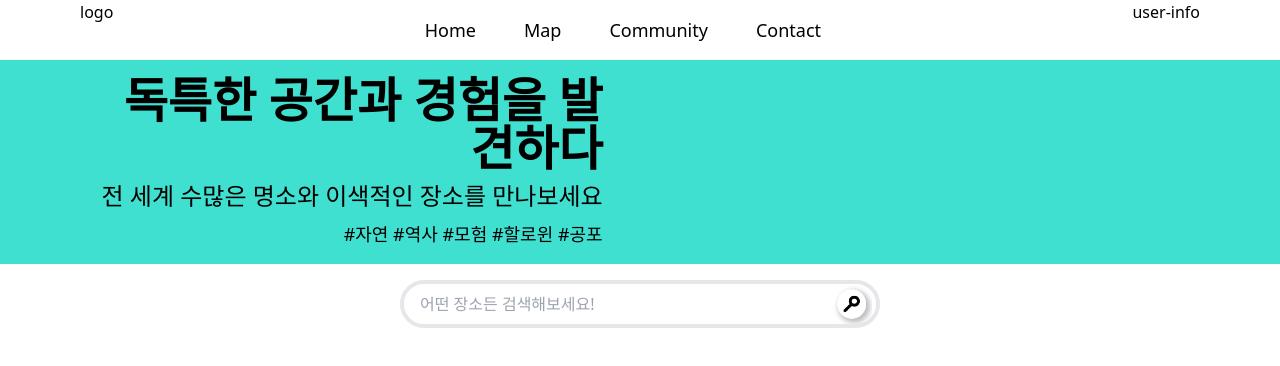
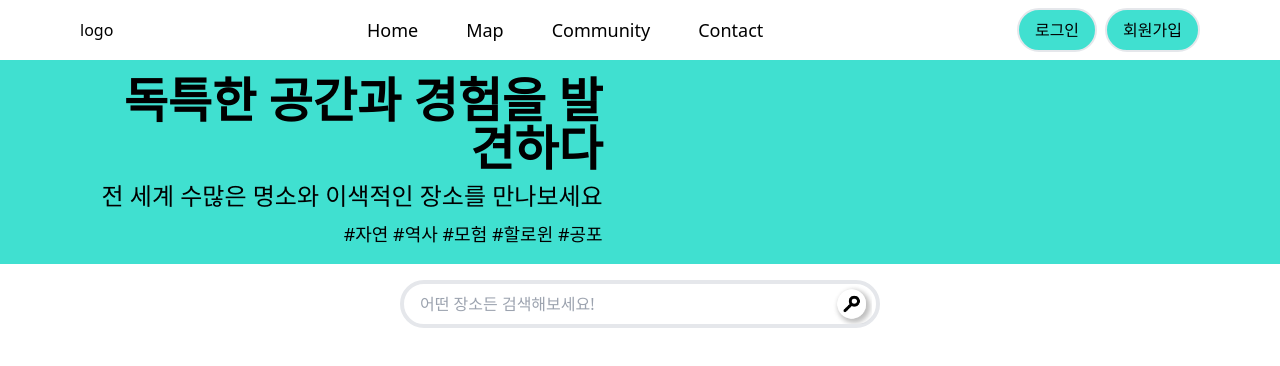
Before and after one commit to swpark907/virtual_travel_app, a React (Create React App) app: page / in a window 1280 px wide. Shown: the top 366 px of the page. Built offline with nearby package versions, Linux system fonts and the light colour scheme; the HTML template or start-up script is replaced by a standard one.

Commit message:
feat: Navbar 컴포넌트 리팩토링 및 SignUpPage 추가

```diff
--- a/src/App.tsx
+++ b/src/App.tsx
@@ -3,10 +3,11 @@ import "./index.css";
 import PublicRoute from "./routes/PublicRoute";
 import { RoutesConst } from "./constants";
 import PrivateRoute from "./routes/PrivateRoute";
-import { Navbar } from "./components/Navbar";
+import { Navbar } from "./components";
 import { Landing } from "./pages/Landing";
 import { Dashboard } from "./pages/Dashboard";
 import { LoginPage } from "./pages/LoginPage";
+import { SignUpPage } from "./pages/SignUpPage";
 
 const App: React.FC = () => {
   return (
@@ -19,6 +20,15 @@ const App: React.FC = () => {
           element={
             <PublicRoute>
               <LoginPage />
+            </PublicRoute>
+          }
+        />
+
+        <Route
+          path={RoutesConst.SIGNUP}
+          element={
+            <PublicRoute>
+              <SignUpPage />
             </PublicRoute>
           }
         />
--- a/src/components/Navbar/Navbar.tsx
+++ b/src/components/Navbar/Navbar.tsx
@@ -1,51 +1,14 @@
 import React, { useState } from "react";
-import NavData from "../../constants/navData";
-import { Link } from "react-router-dom";
+import NavbarLogo from "./NavbarLogo";
+import NavbarAuth from "./NavbarAuth";
+import NavbarItems from "./NavbarItems";
 
 const Navbar: React.FC = () => {
-  const [activeMenu, setActiveMenu] = useState<number | null>(null);
-
   return (
-    <nav className="sticky top-0 w-screen flex justify-between px-20">
-      <div className="">logo</div>
-      <ul className="flex justify-between ">
-        {NavData.map((item, index) => (
-          <div
-            onMouseEnter={() => setActiveMenu(index)}
-            onMouseLeave={() => setActiveMenu(null)}
-            className="relative"
-            key={`nav-${index}`}
-          >
-            <Link to={item.path}>
-              <li className="px-6 py-4 text-lg hover:box-shadow-text-shadow">
-                {item.title}
-              </li>
-            </Link>
-            {item.subNav.length > 0 && activeMenu === index && (
-              <div className="absolute left-1/2 transform -translate-x-1/2 w-36 rounded-md shadow-lg bg-white ring-1 ring-black ring-opacity-5">
-                <div
-                  className="py-1"
-                  role="menu"
-                  aria-orientation="vertical"
-                  aria-labelledby="options-menu"
-                >
-                  {item.subNav.map((subItem, subIndex) => (
-                    <Link
-                      to={subItem.path}
-                      className="block px-4 py-2 text-sm text-gray-700 hover:bg-gray-100 hover:box-shadow-text-shadow text-center"
-                      role="menuitem"
-                      key={`subNav-${subIndex}`}
-                    >
-                      {subItem.title}
-                    </Link>
-                  ))}
-                </div>
-              </div>
-            )}
-          </div>
-        ))}
-      </ul>
-      <div className="">user-info</div>
+    <nav className="sticky top-0 w-screen flex justify-between px-20 items-center">
+      <NavbarLogo />
+      <NavbarItems />
+      <NavbarAuth />
     </nav>
   );
 };
--- /dev/null
+++ b/src/components/Navbar/NavbarAuth.tsx
@@ -0,0 +1,37 @@
+import React from "react";
+import { useStore } from "../../store/StoreContext";
+import { useNavigate } from "react-router-dom";
+import { RoutesConst } from "../../constants";
+
+const NavbarAuth: React.FC = () => {
+  const { authStore } = useStore();
+  const navigate = useNavigate();
+
+  const handleLogin = () => {
+    navigate(RoutesConst.LOGIN);
+  };
+
+  const handleSignUp = () => {
+    navigate(RoutesConst.SIGNUP);
+  };
+
+  return authStore.isAuthenticated ? (
+    <div className="">{`${authStore.user}님 환영합니다!`}</div>
+  ) : (
+    <div className="">
+      <button
+        className="rounded-full bg-themeColor px-4 py-2 mr-2 hover:bg-white hover:border-themeColor border-2"
+        onClick={handleLogin}
+      >
+        로그인
+      </button>
+      <button
+        className="rounded-full bg-themeColor px-4 py-2 hover:bg-white hover:border-themeColor border-2"
+        onClick={handleSignUp}
+      >
+        회원가입
+      </button>
+    </div>
+  );
+};
+export default NavbarAuth;
--- /dev/null
+++ b/src/components/Navbar/NavbarItems.tsx
@@ -0,0 +1,46 @@
+import React, { useState } from "react";
+import { Link } from "react-router-dom";
+import { NavData } from "../../constants";
+
+const NavbarItems: React.FC = () => {
+  const [activeMenu, setActiveMenu] = useState<number | null>(null);
+
+  return (
+    <ul className="flex justify-between ">
+      {NavData.map((item, index) => (
+        <li
+          onMouseEnter={() => setActiveMenu(index)}
+          onMouseLeave={() => setActiveMenu(null)}
+          className="relative"
+          key={`nav-${index}`}
+        >
+          <Link to={item.path}>
+            <div className="px-6 py-4 text-lg">{item.title}</div>
+          </Link>
+          {item.subNav.length > 0 && activeMenu === index && (
+            <div className="absolute left-1/2 transform -translate-x-1/2 w-36 rounded-md shadow-lg bg-white ring-1 ring-black ring-opacity-5">
+              <div
+                className="py-1"
+                role="menu"
+                aria-orientation="vertical"
+                aria-labelledby="options-menu"
+              >
+                {item.subNav.map((subItem, subIndex) => (
+                  <Link
+                    to={subItem.path}
+                    className="block px-4 py-2 text-sm text-gray-700 hover:bg-gray-100 hover:box-shadow-text-shadow text-center"
+                    role="menuitem"
+                    key={`subNav-${subIndex}`}
+                  >
+                    {subItem.title}
+                  </Link>
+                ))}
+              </div>
+            </div>
+          )}
+        </li>
+      ))}
+    </ul>
+  );
+};
+export default NavbarItems;
--- /dev/null
+++ b/src/components/Navbar/NavbarLogo.tsx
@@ -0,0 +1,6 @@
+import React from "react";
+
+const NavbarLogo: React.FC = () => {
+  return <div className="">logo</div>;
+};
+export default NavbarLogo;
--- a/src/components/Navbar/index.tsx
+++ /dev/null
@@ -1 +0,0 @@
-export { default as Navbar } from "./Navbar";
--- /dev/null
+++ b/src/components/index.tsx
@@ -0,0 +1 @@
+export { default as Navbar } from "./Navbar/Navbar";
--- a/src/constants/routes.js
+++ b/src/constants/routes.js
@@ -2,7 +2,7 @@ const RoutesConst = {
   LANDING: "/",
   HOME: "/home",
   LOGIN: "/login",
-  REGISTER: "/register",
+  SIGNUP: "/signup",
   DASHBOARD: "/dashboard",
 };
 
--- /dev/null
+++ b/src/pages/SignUpPage/SignUpPage.tsx
@@ -0,0 +1,6 @@
+import React from "react";
+
+const SignUpPage: React.FC = () => {
+  return <div>SignUpPage</div>;
+};
+export default SignUpPage;
--- /dev/null
+++ b/src/pages/SignUpPage/index.ts
@@ -0,0 +1 @@
+export { default as SignUpPage } from "./SignUpPage";
--- a/src/store/authStore.ts
+++ b/src/store/authStore.ts
@@ -7,7 +7,8 @@ class AuthStore {
 
   constructor() {
     this.isAuthenticated = false;
-    this.user = null;
+    this.user = "USER-TEST";
+    // this.user = null;
     this.err = false;
     makeAutoObservable(this);
   }
```
